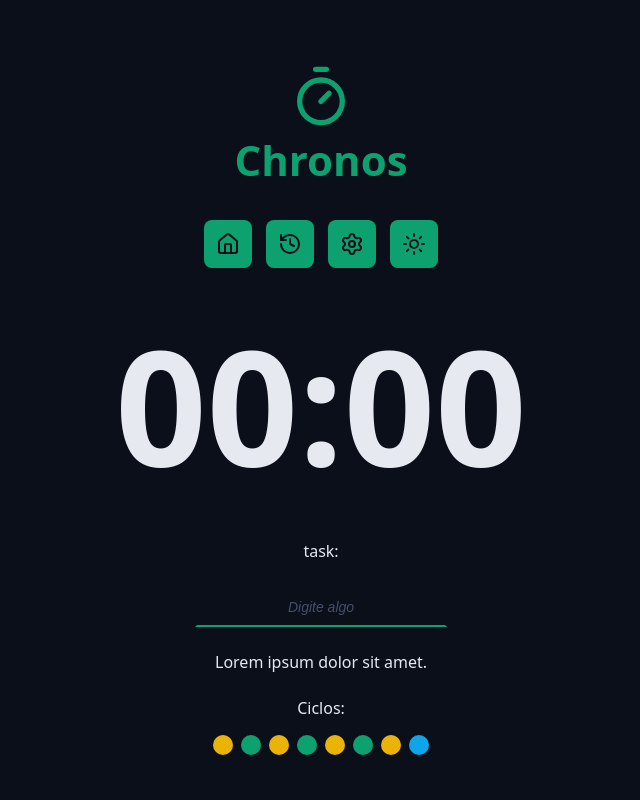
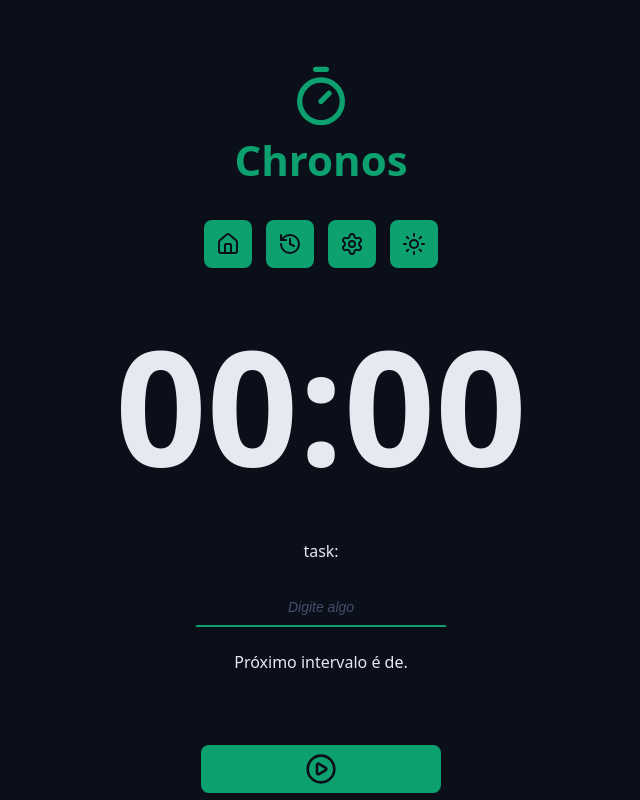
Before and after one commit to renanfriande/chronos-pomodoro, a React (Vite) app: page / in a window 1280 px wide. Shown: the top 800 px of the page, without its empty margins (319-959 px from the left). Built offline with nearby package versions, Linux system fonts and the light colour scheme.

Commit message:
Fazendo os cycleDots reagirem ao tipo e à quantidade de tasks

```diff
--- a/src/components/Cycles/index.tsx
+++ b/src/components/Cycles/index.tsx
@@ -1,19 +1,36 @@
+import { useTaskContext } from "../../contexts/TaskContext/useTaskContext";
+import { getNextCycle } from "../../utils/getNextCycle";
+import { getNextCycleType } from "../../utils/getNextCycleType";
 import styles from "./styles.module.css";
 
 export function Cycles() {
+  const { state } = useTaskContext();
+
+  const cycleSteps = Array.from({ length: state.currentCycle });
+
+  const cycleDescriptionMap = {
+    workTime: "foco",
+    shortBreakTime: "descanso curto",
+    longBreakTime: "descanso longo",
+  };
+
   return (
     <div className={styles.cycles}>
       <span>Ciclos:</span>
 
       <div className={styles.cycleDots}>
-        <span className={`${styles.cycleDot} ${styles.workTime}`}></span>
-        <span className={`${styles.cycleDot} ${styles.shortBreakTime}`}></span>
-        <span className={`${styles.cycleDot} ${styles.workTime}`}></span>
-        <span className={`${styles.cycleDot} ${styles.shortBreakTime}`}></span>
-        <span className={`${styles.cycleDot} ${styles.workTime}`}></span>
-        <span className={`${styles.cycleDot} ${styles.shortBreakTime}`}></span>
-        <span className={`${styles.cycleDot} ${styles.workTime}`}></span>
-        <span className={`${styles.cycleDot} ${styles.longBreakTime}`}></span>
+        {cycleSteps.map((_, index) => {
+          const nextCycle = getNextCycle(index);
+          const nextCycleType = getNextCycleType(nextCycle);
+          return (
+            <span
+              key={`${nextCycleType}_${nextCycle}`}
+              className={`${styles.cycleDot} ${styles[nextCycleType]}`}
+              aria-label={`Indicador de ciclo de ${cycleDescriptionMap[nextCycleType]}`}
+              title={`Indicador de ciclo de ${cycleDescriptionMap[nextCycleType]}`}
+            ></span>
+          );
+        })}
       </div>
     </div>
   );
--- a/src/components/MainForm/index.tsx
+++ b/src/components/MainForm/index.tsx
@@ -13,8 +13,8 @@
   const { state, setState } = useTaskContext();
   const taskNameInput = useRef<HTMLInputElement>(null);
 
-  const nextCycle = getNextCycle(state.currentCycle)
-  const nextCycleType = getNextCycleType(nextCycle)
+  const nextCycle = getNextCycle(state.currentCycle);
+  const nextCycleType = getNextCycleType(nextCycle);
 
   function handleCreateNewTask(event: React.FormEvent<HTMLFormElement>) {
     event.preventDefault();
@@ -66,12 +66,14 @@
       </div>
 
       <div className="formRow">
-        <p>Lorem ipsum dolor sit amet.</p>
+        <p>Próximo intervalo é de.</p>
       </div>
 
-      <div className="formRow">
-        <Cycles />
-      </div>
+      {state.currentCycle > 0 && (
+        <div className="formRow">
+          <Cycles />
+        </div>
+      )}
 
       <div className="formRow">
         <DefaultButton icon={<PlayCircleIcon />} />
```
